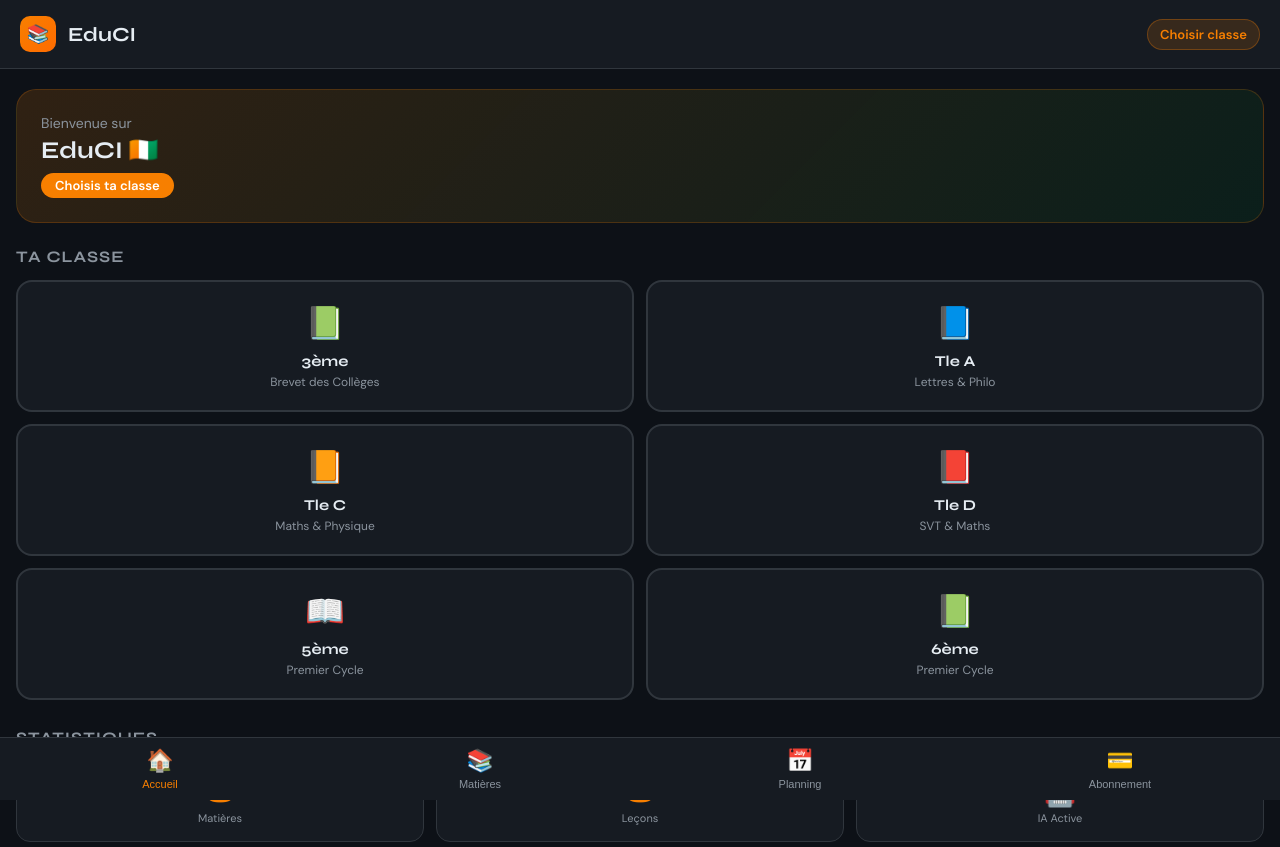
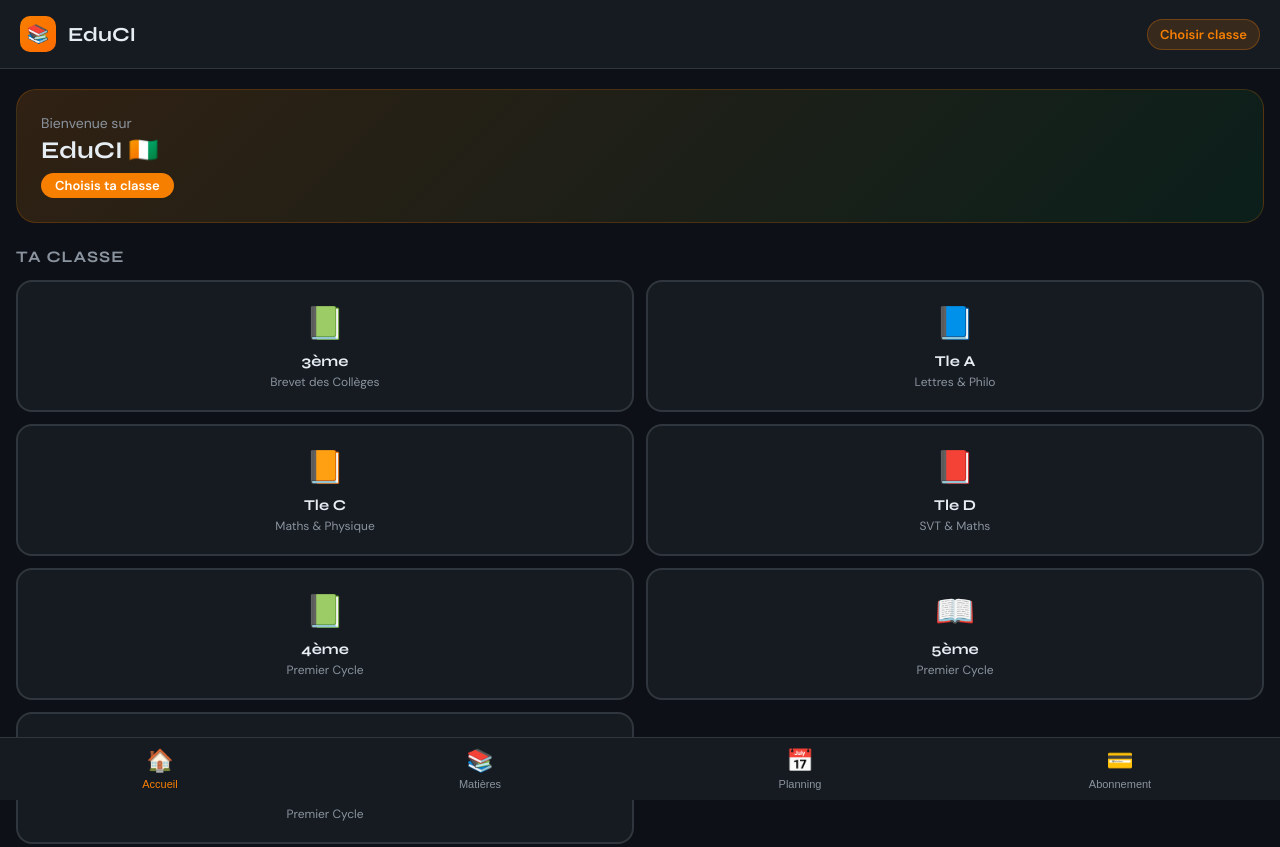
Before and after one commit to Johndessi/Educi, a website: page index.html in a window 1280 px wide. Shown: the top 847 px of the page. Drawn offline with nearby package versions, Linux system fonts and the light colour scheme.

Commit message:
Update index.html

```diff
--- a/index.html
+++ b/index.html
@@ -411,6 +411,11 @@ h1,h2,h3 { font-family: 'Syne', sans-serif; }
         <div class="classe-name">Tle D</div>
         <div class="classe-desc">SVT & Maths</div>
       </div>
+    <div class="classe-card" onclick="selectClasse('4ème')">
+  <div class="classe-emoji">📗</div>
+  <div class="classe-name">4ème</div>
+  <div class="classe-desc">Premier Cycle</div>
+    </div>
       <div class="classe-card" onclick="selectClasse('5ème')">
   <div class="classe-emoji">📖</div>
   <div class="classe-name">5ème</div>
```
